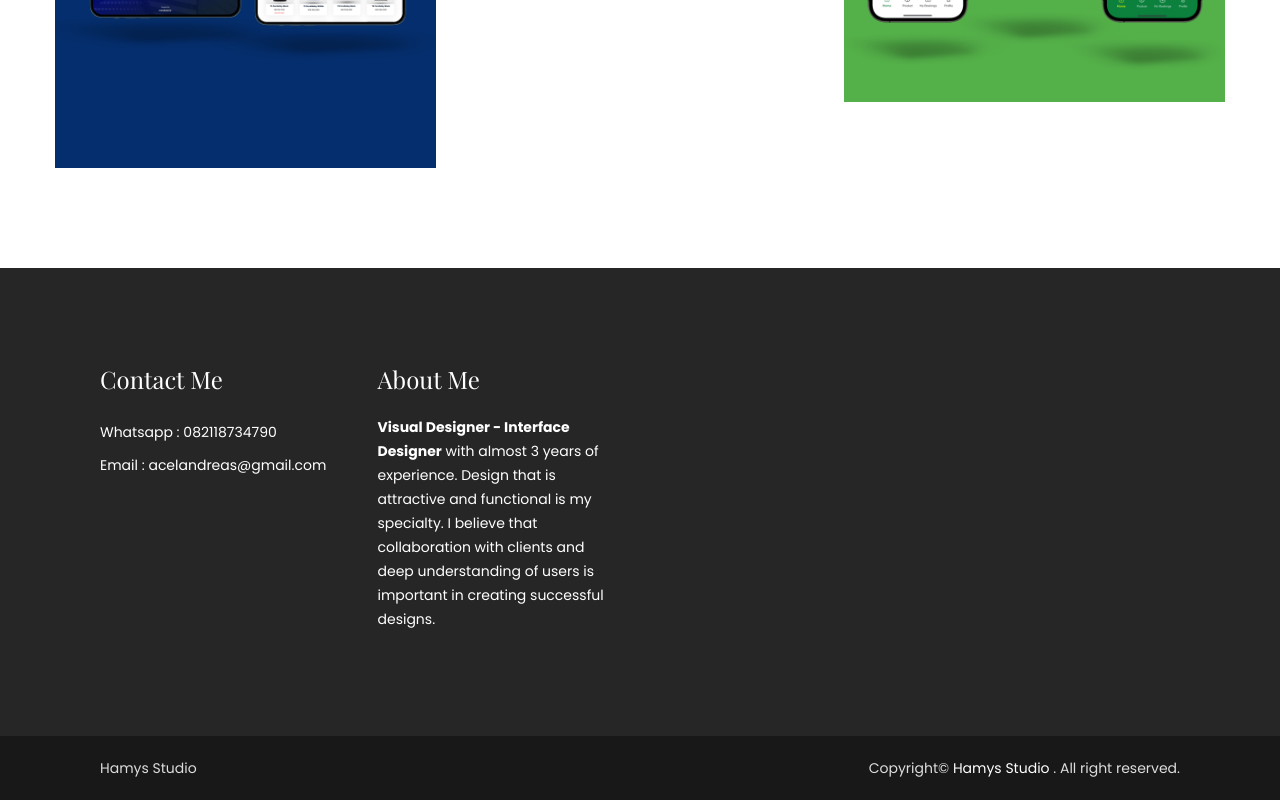
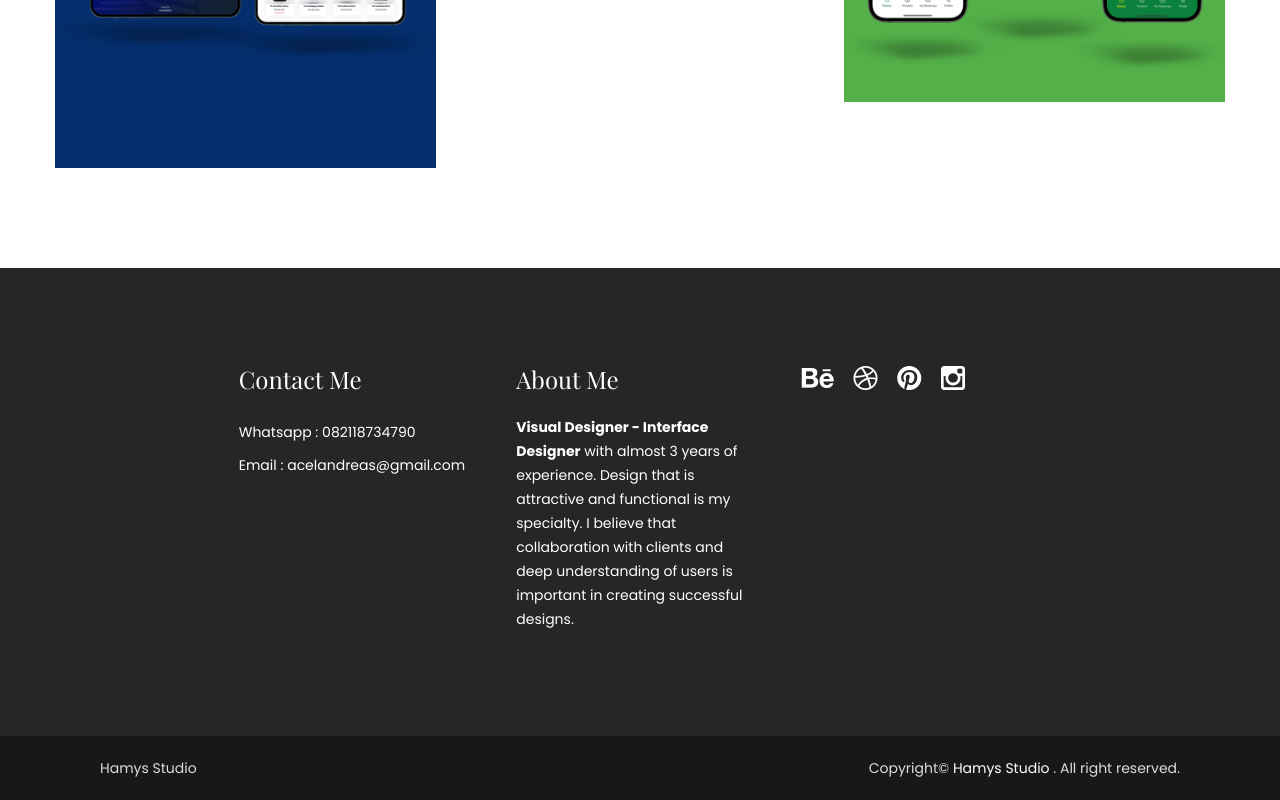
Before and after one commit to ambardws/hamysportfolio, a plain HTML site: page portfolio.html in a window 1280 px wide. Shown: the part 3089-3889 px from the top of the page. Drawn offline with nearby package versions, Linux system fonts and the light colour scheme.

Commit message:
add: add social in footer

```diff
--- a/portfolio.html
+++ b/portfolio.html
@@ -583,7 +583,7 @@
             <footer class="footer-area">
                 <div class="footer-widget-area black-bg">
                     <div class="container-fluid pl-100 pr-100">
-                        <div class="row">
+                        <div class="row justify-content-xl-center">
                             <div class="col-xl-3 col-lg-6 col-sm-6 mb-30">
                                 <div class="single-footer-widget">
                                     <h3 class="text-white mb-26">Contact Me</h3>
@@ -603,10 +603,17 @@
                                 </div>
                             </div>
 
-                            <div class="col-xl-3 col-lg-6 col-sm-6 mb-30">
+                            <div class="col-xl-3 col-lg-6 col-sm-6">
+                                <a href="https://www.behance.net/hamysstudio" target="_blank" style="cursor: pointer;" class="text-white"><i class="fa fa-behance fa-2x mx-2"></i></a>
+                                <a href="https://dribbble.com/hamysstudio" target="_blank" style="cursor: pointer;" class="text-white"><i class="fa fa-dribbble fa-2x mx-2"></i></a>
+                                <a href="#" class="text-white"><i class="fa fa-pinterest fa-2x mx-2"></i></a>
+                                <a href="#" class="text-white"><i class="fa fa-instagram fa-2x mx-2"></i></a>
+                            </div>
+
+                            <!-- <div class="col-xl-3 col-lg-6 col-sm-6 mb-30">
                                 <div class="single-footer-widget">
                                 </div>
-                            </div>
+                            </div> -->
                         </div>
                     </div>
                 </div>
```
